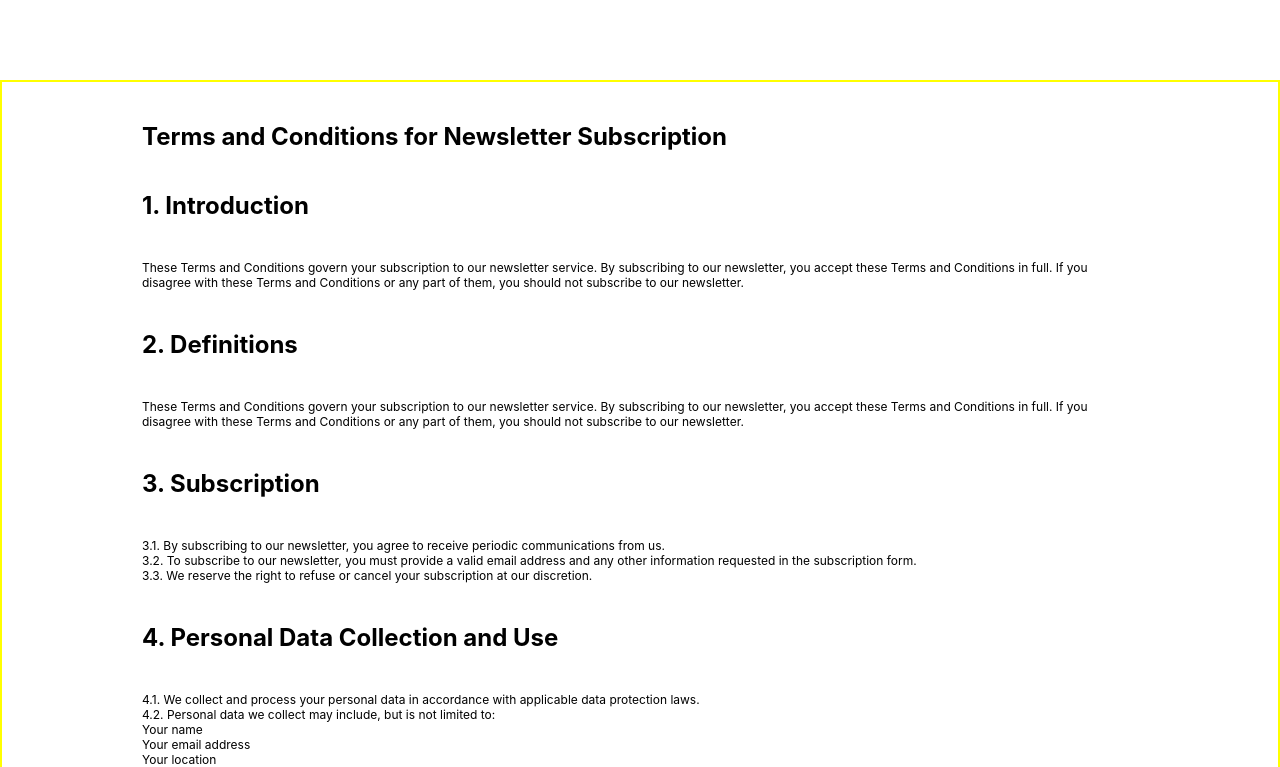
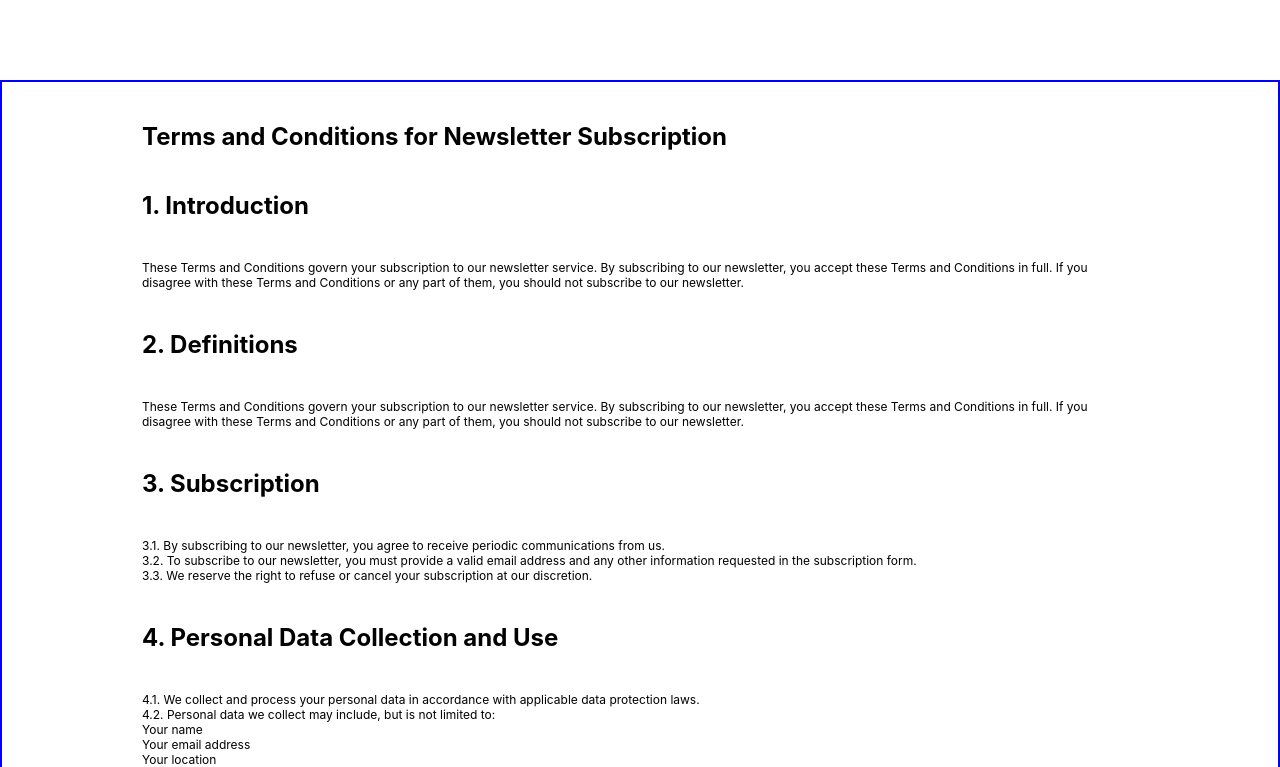
Before and after one commit to zoltanalmodo/ddisco-003, a React (Create React App) app: page /#/terms-and-conditions in a window 1280 px wide. Shown: the top 767 px of the page. Built offline with nearby package versions, Linux system fonts and the light colour scheme; no server answers.

Commit message:
terms styling OK no mayor styling issues

```diff
--- a/src/App.css
+++ b/src/App.css
@@ -810,7 +810,6 @@ li {
     width: 100vw;
     padding: 0 10px;
     box-sizing: border-box;
-    border: 2px solid yellow;
   }
 }
 
```
